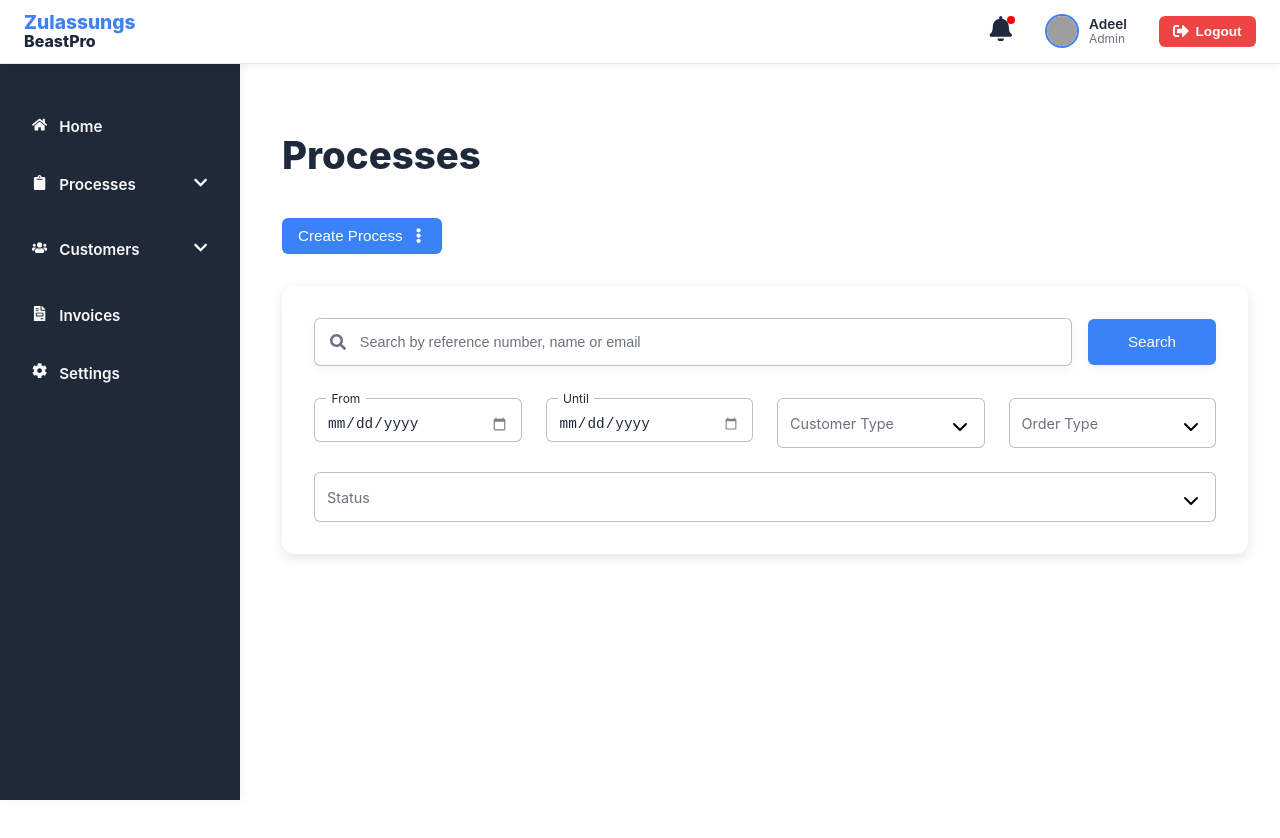
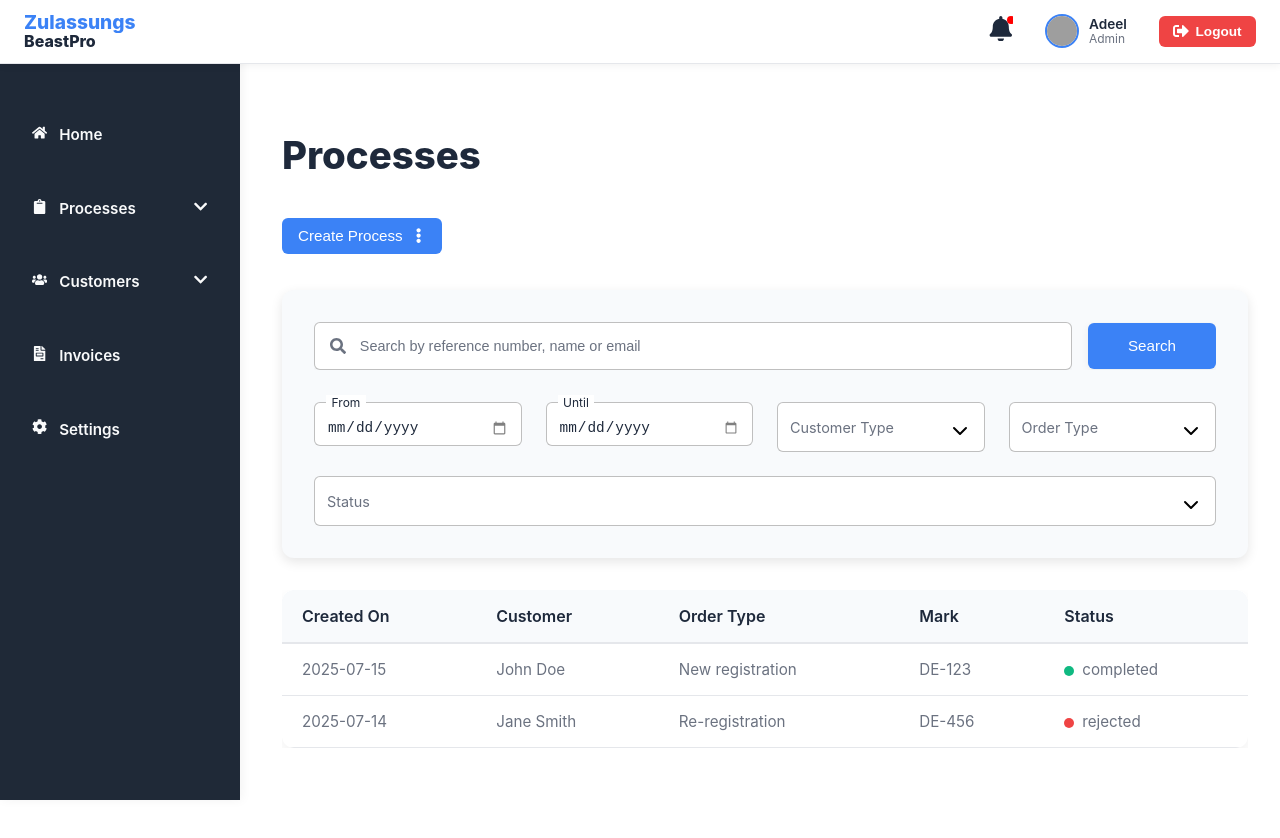
Before and after one commit to ADEEL-AHMAD-123/RegisterYourCar, a React (Vite) app: page /processes/overview in a window 1280 px wide. Shown: the top 838 px of the page. Built offline with nearby package versions, Linux system fonts and the light colour scheme; grey boxes are pictures that could not be loaded.

Commit message:
table fixed

```diff
--- a/src/components/Filters/Filters.scss
+++ b/src/components/Filters/Filters.scss
@@ -2,7 +2,7 @@
 @use '../../styles/mixins' as *;
 
 .filters-bar {
-  background-color: $bg-white;
+  background-color: $bg-light;
   border-radius: 0.75rem;
   padding: 2rem;
   box-shadow: 0 4px 12px rgba(0, 0, 0, 0.1);
@@ -110,11 +110,13 @@
   flex: 1 1 200px;
   min-width: 160px;
   position: relative;
+  overflow: visible;
 }
 
 
 .floating-input {
   position: relative;
+overflow: visible;
 
   input {
     width: 100%;
@@ -124,6 +126,8 @@
     border-radius: 6px;
     background-color: $bg-white;
     color: $color-text-dark;
+
+
 
     &:focus {
       outline: none;
@@ -144,6 +148,8 @@
     background-color: $bg-white;
     padding: 0 0.35rem;
     pointer-events: none;
+    z-index: 2;
+
   }
 }
 
@@ -163,6 +169,8 @@
     flex-wrap: nowrap;
     cursor: pointer;
     min-height: 48px;
+overflow: visible;
+
 
 
 
@@ -178,6 +186,7 @@
       padding: 0 0.35rem;
       pointer-events: none;
       opacity: 0;
+
     }
 
     &.open label,
--- a/src/components/ProcessTable/ProcessTable.jsx
+++ b/src/components/ProcessTable/ProcessTable.jsx
@@ -1,127 +1,62 @@
-// import React, { useState } from "react";
-// import "./ProcessTable.scss";
-// import { FaChevronDown, FaChevronUp } from "react-icons/fa";
+import React from "react";
+import "./ProcessTable.scss";
 
-// const tableData = [
-//   {
-//     id: 1,
-//     createdOn: "2025-07-15",
-//     customerName: "John Doe",
-//     orderType: "New registration",
-//     mark: "DE-123",
-//     status: "completed",
-//     steps: [
-//       "Application Submitted",
-//       "Documents Uploaded",
-//       "Verification",
-//       "Approved"
-//     ],
-//     currentStep: 4,
-//     rejected: false,
-//     errorMessage: "",
-//   },
-//   {
-//     id: 2,
-//     createdOn: "2025-07-14",
-//     customerName: "Jane Smith",
-//     orderType: "Re-registration",
-//     mark: "DE-456",
-//     status: "rejected",
-//     steps: [
-//       "Application Submitted",
-//       "Documents Uploaded",
-//       "Verification",
-//       "Rejected"
-//     ],
-//     currentStep: 3,
-//     rejected: true,
-//     errorMessage:
-//       "Verification failed due to incorrect document format. Please re-upload the required files.",
-//   },
-// ];
+const tableData = [
+  {
+    id: 1,
+    createdOn: "2025-07-15",
+    customerName: "John Doe",
+    orderType: "New registration",
+    mark: "DE-123",
+    status: "completed",
+    rejected: false,
+    errorMessage: "",
+  },
+  {
+    id: 2,
+    createdOn: "2025-07-14",
+    customerName: "Jane Smith",
+    orderType: "Re-registration",
+    mark: "DE-456",
+    status: "rejected",
+    rejected: true,
+    errorMessage:
+      "Verification failed due to incorrect document format. Please re-upload the required files.",
+  },
+];
 
-// const ProcessTable = () => {
-//   const [expandedId, setExpandedId] = useState(null);
+const ProcessTable = () => {
+  return (
+    <div className="process-table-wrapper">
+      <div className="table-scroll">
+        <table className="process-table">
+          <thead>
+            <tr>
+              <th>Created On</th>
+              <th>Customer</th>
+              <th>Order Type</th>
+              <th>Mark</th>
+              <th>Status</th>
+            </tr>
+          </thead>
+          <tbody>
+            {tableData.map((row) => (
+              <tr className="main-row" key={row.id}>
+                <td>{row.createdOn}</td>
+                <td>{row.customerName}</td>
+                <td>{row.orderType}</td>
+                <td>{row.mark}</td>
+                <td>
+                  <span className={`status-dot ${row.status}`}></span>
+                  {row.status}
+                </td>
+              </tr>
+            ))}
+          </tbody>
+        </table>
+      </div>
+    </div>
+  );
+};
 
-//   const toggleRow = (id) => {
-//     setExpandedId(expandedId === id ? null : id);
-//   };
-
-//   return (
-//     <div className="process-table-wrapper">
-//       <div className="table-scroll">
-//         <table className="process-table">
-//           <thead>
-//             <tr>
-//               <th>Created On</th>
-//               <th>Customer</th>
-//               <th>Order Type</th>
-//               <th>Mark</th>
-//               <th>Status</th>
-//               <th></th>
-//             </tr>
-//           </thead>
-//           <tbody>
-//             {tableData.map((row) => (
-//               <React.Fragment key={row.id}>
-//                 <tr className="main-row">
-//                   <td>{row.createdOn}</td>
-//                   <td>{row.customerName}</td>
-//                   <td>{row.orderType}</td>
-//                   <td>{row.mark}</td>
-//                   <td>
-//                     <span className={`status-dot ${row.status}`}></span>
-//                     {row.status}
-//                   </td>
-//                   <td>
-//                     <button
-//                       className="expand-btn"
-//                       onClick={() => toggleRow(row.id)}
-//                     >
-//                       {expandedId === row.id ? <FaChevronUp /> : <FaChevronDown />}
-//                     </button>
-//                   </td>
-//                 </tr>
-
-//                 {expandedId === row.id && (
-//                   <tr className="details-row">
-//                     <td colSpan="6">
-//                       <div className="details-box">
-//                         <div className="steps-track">
-//                           {row.steps.map((step, index) => (
-//                             <div
-//                               className={`step ${index + 1 <= row.currentStep ? "done" : ""} ${
-//                                 index + 1 === row.currentStep ? "current" : ""
-//                               }`}
-//                               key={index}
-//                             >
-//                               <span className="step-number">{index + 1}</span>
-//                               <span className="step-label">{step}</span>
-//                               {index < row.steps.length - 1 && <div className="arrow-right">→</div>}
-//                             </div>
-//                           ))}
-//                         </div>
-
-//                         {row.rejected && (
-//                           <div className="rejection-box">
-//                             <h4>Error Message</h4>
-//                             <p>{row.errorMessage}</p>
-//                             <div className="problem-solved">
-//                               Problem Solved? <button>Mark as Fixed</button>
-//                             </div>
-//                           </div>
-//                         )}
-//                       </div>
-//                     </td>
-//                   </tr>
-//                 )}
-//               </React.Fragment>
-//             ))}
-//           </tbody>
-//         </table>
-//       </div>
-//     </div>
-//   );
-// };
-
-// export default ProcessTable;
+export default ProcessTable;
--- a/src/components/ProcessTable/ProcessTable.scss
+++ b/src/components/ProcessTable/ProcessTable.scss
@@ -1,165 +1,98 @@
-// @use '../../styles/variables' as *;
-// @use '../../styles/mixins' as *;
+@use '../../styles/variables' as *;
+@use '../../styles/mixins' as *;
 
-// .process-table-wrapper {
-//   margin-top: 2rem;
-//   overflow-x: hidden;
+.process-table-wrapper {
+  margin-top: 2rem;
+  overflow-x: hidden;
 
-//   .table-scroll {
-//     overflow-x: auto;
+  .table-scroll {
+    overflow-x: auto;
+    border-radius: 12px;
+    box-shadow: 0 6px 16px rgba(0, 0, 0, 0.06);
+    background-color: #fff;
 
-//     .process-table {
-//       width: 100%;
-//       border-collapse: collapse;
-//       min-width: 800px;
-//       min-width: 600px;
+    .process-table {
+      width: 100%;
+      border-collapse: separate;
+      border-spacing: 0;
+      min-width: 700px;
+      border-radius: 12px;
+      overflow: hidden;
 
-//       thead {
-//         background-color: $bg-light;
+      thead {
+        background-color: $bg-light;
 
-//         th {
-//           text-align: left;
-//           padding: 0.75rem 1rem;
-//           font-size: 0.95rem;
-//           color: $color-text-dark;
-//         }
-//       }
+        th {
+          text-align: left;
+          padding: 1rem 1.25rem;
+          font-size: 1rem;
+          color: $color-text-dark;
+          font-weight: 600;
+          background-color: $bg-light;
+          border-bottom: 2px solid $border-thin-light;
+        }
+      }
 
-//       tbody {
-//         tr.main-row {
-//           border-bottom: 1px solid $border-thin-light;
+      tbody {
+        tr.main-row {
+          transition: background 0.3s ease;
+          cursor: pointer;
 
-//           td {
-//             padding: 0.75rem 1rem;
-//             font-size: 0.95rem;
-//             color: $color-text-medium;
-//           }
+          &:hover {
+            background-color: #f9fafb;
+          }
 
-//           .status-dot {
-//             display: inline-block;
-//             width: 10px;
-//             height: 10px;
-//             border-radius: 50%;
-//             margin-right: 0.5rem;
-//             vertical-align: middle;
+          td {
+            padding: 1rem 1.25rem;
+            font-size: 0.95rem;
+            color: $color-text-medium;
+            border-bottom: 1px solid $border-thin-light;
+            vertical-align: middle;
+          }
 
-//             &.completed {
-//               background-color: #10b981;
-//             }
-//             &.rejected {
-//               background-color: #ef4444;
-//             }
-//             &.processing {
-//               background-color: #f59e0b;
-//             }
-//           }
+          .status-dot {
+            display: inline-block;
+            width: 10px;
+            height: 10px;
+            border-radius: 50%;
+            margin-right: 0.5rem;
+            vertical-align: middle;
 
-//           .expand-btn {
-//             background: none;
-//             border: none;
-//             font-size: 1rem;
-//             cursor: pointer;
-//             color: $color-text-dark;
-//           }
-//         }
+            &.completed {
+              background-color: #10b981;
+            }
+            &.rejected {
+              background-color: #ef4444;
+            }
+            &.processing {
+              background-color: #f59e0b;
+            }
+          }
+        }
+      }
+    }
+  }
 
-//         .details-row {
-//           td {
-//             background-color: $bg-lighter;
-//             padding: 1rem;
+  @include tablet {
+    .process-table {
+      font-size: 0.9rem;
 
-//             .details-box {
-//               .steps-track {
-//                 display: flex;
-//                 align-items: center;
-//                 flex-wrap: wrap;
-//                 gap: 1rem;
+      th,
+      td {
+        padding: 0.75rem 1rem;
+      }
+    }
+  }
 
-//                 .step {
-//                   display: flex;
-//                   align-items: center;
-//                   background-color: $bg-white;
-//                   border: 1px solid $border-thin-dark;
-//                   padding: 0.5rem 0.8rem;
-//                   border-radius: 6px;
-//                   font-size: 0.85rem;
-//                   color: $color-text-medium;
+  @include mobile {
+    .process-table {
+      font-size: 0.85rem;
+      min-width: 100%;
 
-//                   &.done {
-//                     border-color: $color-primary;
-//                     color: $color-primary;
-//                   }
-
-//                   &.current {
-//                     background-color: $color-primary;
-//                     color: $bg-white;
-//                     font-weight: 600;
-//                   }
-
-//                   .arrow-right {
-//                     margin: 0 0.5rem;
-//                     font-weight: bold;
-//                   }
-//                 }
-//               }
-
-//               .rejection-box {
-//                 margin-top: 1.5rem;
-//                 background: #fee2e2;
-//                 border-left: 4px solid #ef4444;
-//                 padding: 1rem;
-//                 border-radius: 4px;
-
-//                 h4 {
-//                   color: #b91c1c;
-//                   font-weight: 700;
-//                   margin-bottom: 0.5rem;
-//                 }
-
-//                 p {
-//                   font-size: 0.9rem;
-//                   color: #7f1d1d;
-//                 }
-
-//                 .problem-solved {
-//                   margin-top: 1rem;
-//                   font-size: 0.85rem;
-
-//                   button {
-//                     margin-left: 1rem;
-//                     background-color: $color-primary;
-//                     color: $bg-white;
-//                     padding: 0.4rem 0.8rem;
-//                     border: none;
-//                     border-radius: 4px;
-//                     cursor: pointer;
-//                   }
-//                 }
-//               }
-//             }
-//           }
-//         }
-//       }
-//     }
-//   }
-
-//   @include mobile {
-//     .process-table {
-//       font-size: 0.85rem;
-
-//       th,
-//       td {
-//         padding: 0.6rem 0.75rem;
-//       }
-
-//       .step {
-//         flex-direction: column;
-//         align-items: flex-start;
-
-//         .arrow-right {
-//           display: none;
-//         }
-//       }
-//     }
-//   }
-// }
+      th,
+      td {
+        padding: 0.65rem 0.75rem;
+      }
+    }
+  }
+}
--- a/src/pages/Overview/Overview.jsx
+++ b/src/pages/Overview/Overview.jsx
@@ -2,7 +2,7 @@ import React from 'react';
 import './Overview.scss';
 import ProcessActions from '../../components/ProcessActionsButton/ProcessActions';
 import Filters from '../../components/Filters/Filters';
-// import ProcessTable from '../../components/ProcessTable/ProcessTable';
+import ProcessTable from '../../components/ProcessTable/ProcessTable';
 
 const Overview = () => {
   return (
@@ -12,7 +12,7 @@ const Overview = () => {
         <ProcessActions />
       </div>
       <Filters />
-      {/* <ProcessTable /> */}
+      <ProcessTable />
     </section>
   );
 };
--- a/src/styles/_base.scss
+++ b/src/styles/_base.scss
@@ -7,10 +7,12 @@ body {
     box-sizing: border-box;
     font-family: 'Inter', sans-serif;
     overflow-y: auto;
+    overflow-x: hidden;
   }
 
   *, *::before, *::after {
     box-sizing: border-box;
+    overflow-x: hidden;
   }
 
 
```
